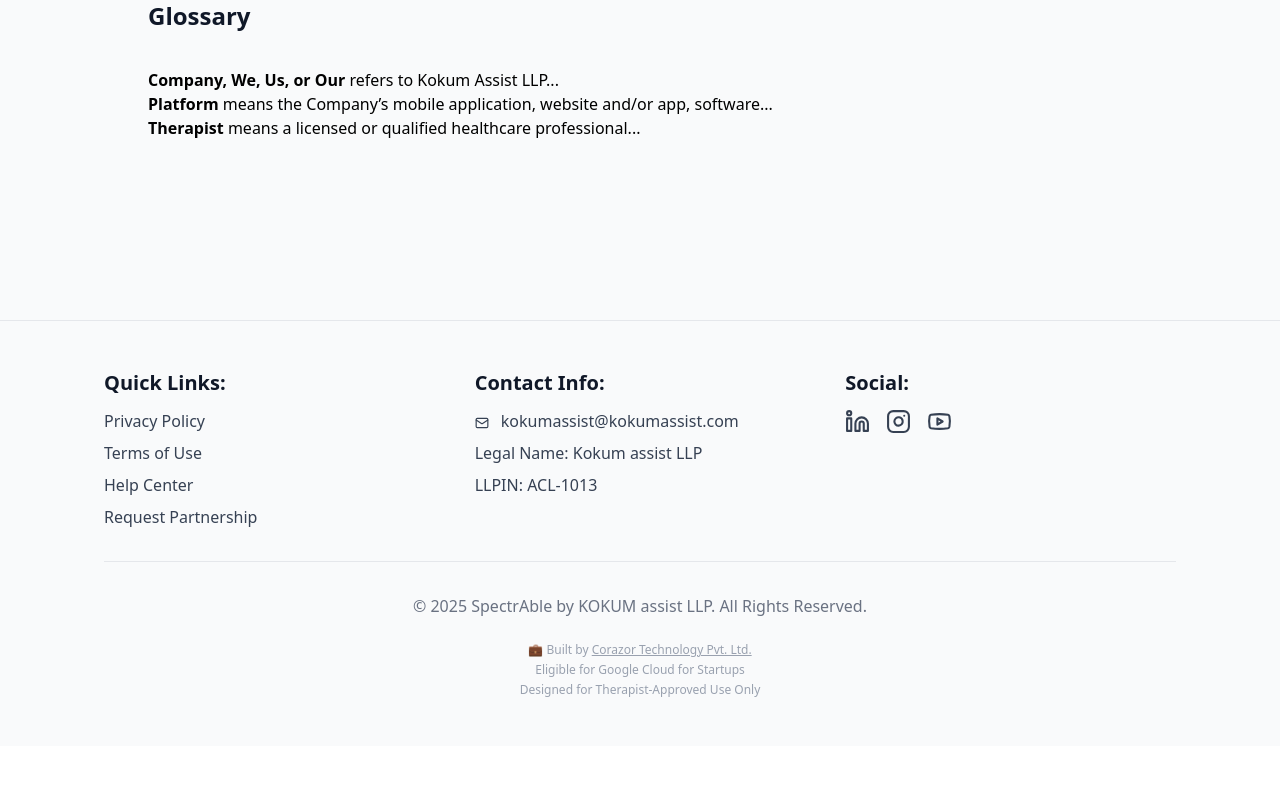
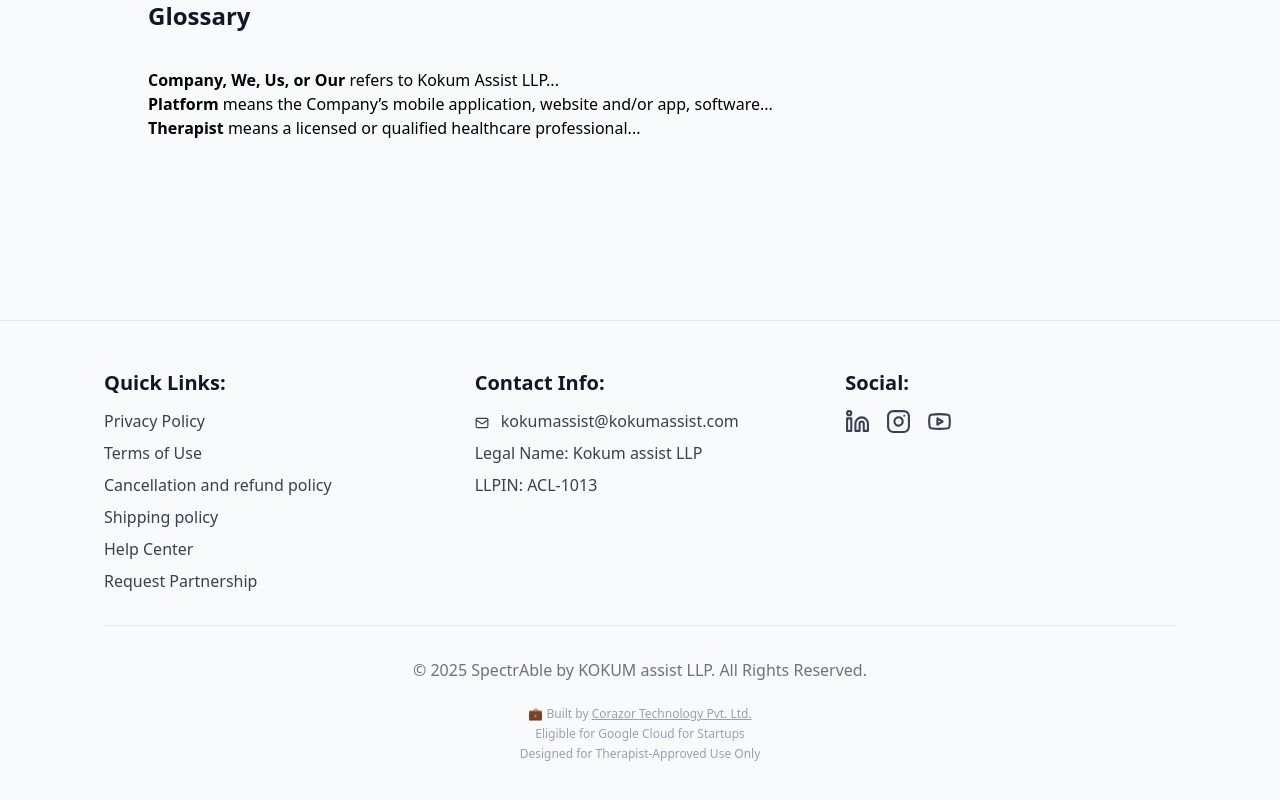
Before and after one commit to Corazortechnology/Spectrable-Landing-page, a React (Vite) app: page /terms-and-conditions in a window 1280 px wide. Shown: the part 1252-2052 px from the top of the page. Before the commit the page ends 1998 px from the top, so only its background shows below. Built offline with nearby package versions, Linux system fonts and the light colour scheme.

Commit message:
footer links added

```diff
--- a/index.html
+++ b/index.html
@@ -3,7 +3,7 @@
 
 <head>
   <meta charset="UTF-8" />
-  <link rel="icon" type="image/svg+xml" href="/images/logo1.png" />
+  <link rel="icon" type="image/svg+xml" style="width:150px; height:auto;" href="/images/logo11.png" />
   <meta name="viewport" content="width=device-width, initial-scale=1.0" />
   <title>SpectrAble</title>
 </head>
--- a/src/components/Footer.jsx
+++ b/src/components/Footer.jsx
@@ -44,6 +44,8 @@
                         <ul className="space-y-2">
                             <li><Link to="/privacy-policy" className="hover:underline">Privacy Policy</Link></li>
                             <li><Link to="/terms-and-conditions" className="hover:underline">Terms of Use</Link></li>
+                            <li><Link to="#" className="hover:underline">Cancellation and refund policy</Link></li>
+                            <li><Link to="#" className="hover:underline">Shipping policy </Link></li>
                             <li><Link to="#" className="hover:underline">Help Center</Link></li>
                             <li><Link to="#" className="hover:underline">Request Partnership</Link></li>
                         </ul>
```
Also changed, not shown: public/images/logo11.png (added).
